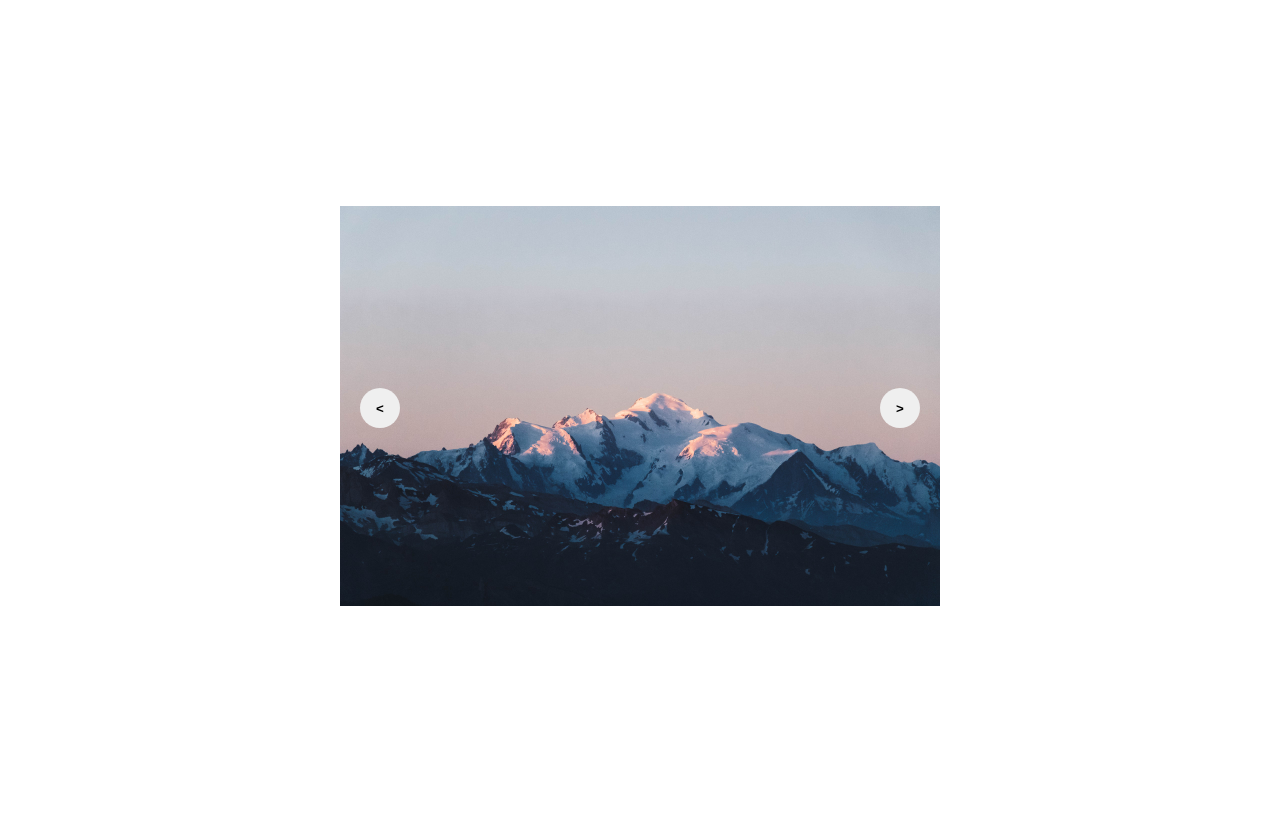
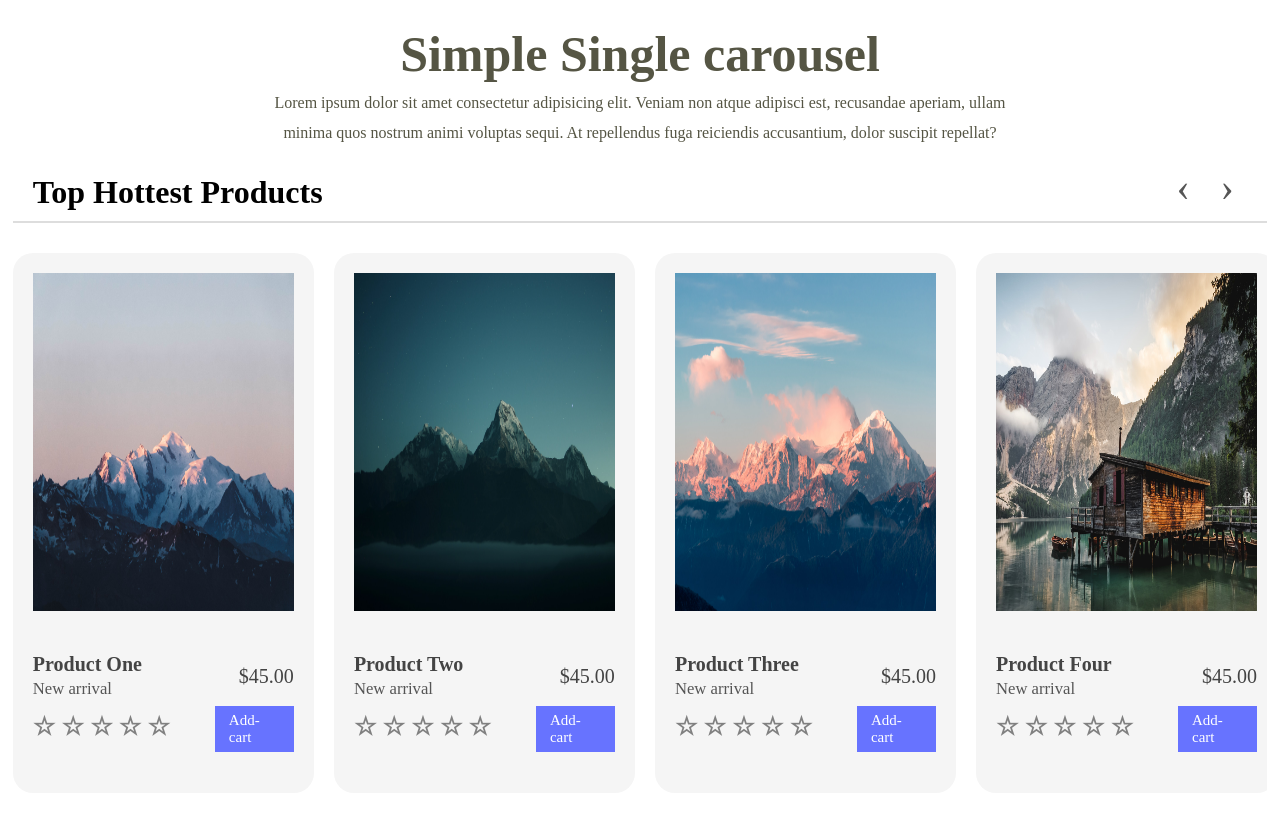
Before and after one commit to farhanabsar21/vanilla-javascript-slider, a plain HTML site: page index.html in a window 1280 px wide. Drawn offline with Linux system fonts and the light colour scheme.

Commit message:
new slider

```diff
--- a/app.js
+++ b/app.js
@@ -1,43 +1,33 @@
-let slidePosition = 0;
-const slides = document.getElementsByClassName('carousel__item');
-const totalSlides = slides.length;
-
-document.
-  getElementById('carousel__button--next')
-  .addEventListener("click", function() {
-    moveToNextSlide();
-  });
-document.
-  getElementById('carousel__button--prev')
-  .addEventListener("click", function() {
-    moveToPrevSlide();
-  });
-
-function updateSlidePosition() {
-  for (let slide of slides) {
-    slide.classList.remove('carousel__item--visible');
-    slide.classList.add('carousel__item--hidden');
-  }
-
-  slides[slidePosition].classList.add('carousel__item--visible');
+let span = document.getElementsByTagName('span');
+let product = document.getElementsByClassName('product')
+let product_page = Math.ceil(product.length / 4);
+let l = 0;
+let movePer = 25.34;
+let maxMove = 203;
+// mobile_view
+let mob_view = window.matchMedia("(max-width: 768px)");
+if (mob_view.matches) {
+    movePer = 50.36;
+    maxMove = 504;
 }
 
-function moveToNextSlide() {
-  if (slidePosition === totalSlides - 1) {
-    slidePosition = 0;
-  } else {
-    slidePosition++;
-  }
+let right_mover = () => {
+    l = l + movePer;
+    if (product == 1) { l = 0; }
+    for (const i of product) {
+        if (l > maxMove) { l = l - movePer; }
+        i.style.left = '-' + l + '%';
+    }
 
-  updateSlidePosition();
 }
-
-function moveToPrevSlide() {
-  if (slidePosition === 0) {
-    slidePosition = totalSlides - 1;
-  } else {
-    slidePosition--;
-  }
-
-  updateSlidePosition();
+let left_mover = () => {
+    l = l - movePer;
+    if (l <= 0) { l = 0; }
+    for (const i of product) {
+        if (product_page > 1) {
+            i.style.left = '-' + l + '%';
+        }
+    }
 }
+span[1].onclick = () => { right_mover(); }
+span[0].onclick = () => { left_mover(); }
--- a/index.html
+++ b/index.html
@@ -9,25 +9,154 @@
 </head>
 <body>
     <main>
-        <div class="carousel">
-            <div class="carousel__item carousel__item--visible">
-              <img src="./img/1.jpg" />
-            </div>
-            <div class="carousel__item">
-              <img src="./img/2.jpg" />
-            </div>
-            <div class="carousel__item">
-              <img src="./img/3.jpg" />
-            </div>
-            <div class="carousel__item">
-                <img src="./img/4.jpg" />
-            </div>
-            <div class="carousel__actions">
-              <button id="carousel__button--prev" aria-label="Previous slide"><</button>
-              <button id="carousel__button--next" aria-label="Next slide">></button>
-            </div>
-          </div>
-    </main>
+		<div class="text">
+			<h1>Simple Single carousel</h1>
+			<p>
+				Lorem ipsum dolor sit amet consectetur adipisicing elit. Veniam non atque adipisci est, recusandae aperiam, ullam minima quos nostrum animi voluptas sequi. At repellendus fuga reiciendis accusantium, dolor suscipit repellat?
+			</p>
+		</div>
+		<header>
+			<h1>Top Hottest Products</h1>
+			<p>
+				<span>&#139;</span>
+				<span>&#155;</span>
+			</p>
+		</header>
+		<section>
+			<div class="product">
+				<picture>
+					<img src="./img/1.jpg" alt="">
+				</picture>
+				<div class="detail">
+					<p>
+						<b>Product One</b><br>
+						<small>New arrival</small>
+					</p>
+					<samp>$45.00</samp>
+				</div>
+				<div class="button">
+					<p class="star">
+						<strong>&star;</strong>
+						<strong>&star;</strong>
+						<strong>&star;</strong>
+						<strong>&star;</strong>
+						<strong>&star;</strong>
+					</p>
+					<a href="#">Add-cart</a>
+				</div>
+			</div>
+			<div class="product">
+				<picture>
+					<img src="./img/2.jpg" alt="">
+				</picture>
+				<div class="detail">
+					<p>
+						<b>Product Two</b><br>
+						<small>New arrival</small>
+					</p>
+					<samp>$45.00</samp>
+				</div>
+				<div class="button">
+					<p class="star">
+						<strong>&star;</strong>
+						<strong>&star;</strong>
+						<strong>&star;</strong>
+						<strong>&star;</strong>
+						<strong>&star;</strong>
+					</p>
+					<a href="#">Add-cart</a>
+				</div>
+			</div>
+			<div class="product">
+				<picture>
+					<img src="./img/3.jpg" alt="">
+				</picture>
+				<div class="detail">
+					<p>
+						<b>Product Three</b><br>
+						<small>New arrival</small>
+					</p>
+					<samp>$45.00</samp>
+				</div>
+				<div class="button">
+					<p class="star">
+						<strong>&star;</strong>
+						<strong>&star;</strong>
+						<strong>&star;</strong>
+						<strong>&star;</strong>
+						<strong>&star;</strong>
+					</p>
+					<a href="#">Add-cart</a>
+				</div>
+			</div>
+			<div class="product">
+				<picture>
+					<img src="./img/4.jpg" alt="">
+				</picture>
+				<div class="detail">
+					<p>
+						<b>Product Four</b><br>
+						<small>New arrival</small>
+					</p>
+					<samp>$45.00</samp>
+				</div>
+				<div class="button">
+					<p class="star">
+						<strong>&star;</strong>
+						<strong>&star;</strong>
+						<strong>&star;</strong>
+						<strong>&star;</strong>
+						<strong>&star;</strong>
+					</p>
+					<a href="#">Add-cart</a>
+				</div>
+			</div>
+			<div class="product">
+				<picture>
+					<img src="./img/1.jpg" alt="">
+				</picture>
+				<div class="detail">
+					<p>
+						<b>Product Five</b><br>
+						<small>New arrival</small>
+					</p>
+					<samp>$45.00</samp>
+				</div>
+				<div class="button">
+					<p class="star">
+						<strong>&star;</strong>
+						<strong>&star;</strong>
+						<strong>&star;</strong>
+						<strong>&star;</strong>
+						<strong>&star;</strong>
+					</p>
+					<a href="#">Add-cart</a>
+				</div>
+			</div>
+			<div class="product">
+				<picture>
+					<img src="./img/2.jpg" alt="">
+				</picture>
+				<div class="detail">
+					<p>
+						<b>Product Five</b><br>
+						<small>New arrival</small>
+					</p>
+					<samp>$45.00</samp>
+				</div>
+				<div class="button">
+					<p class="star">
+						<strong>&star;</strong>
+						<strong>&star;</strong>
+						<strong>&star;</strong>
+						<strong>&star;</strong>
+						<strong>&star;</strong>
+					</p>
+					<a href="#">Add-cart</a>
+				</div>
+			</div>
+		</section>
+	</main>
     <script src="./app.js"></script>
 </body>
 </html>
--- a/style.css
+++ b/style.css
@@ -1,64 +1,120 @@
+*{
+    padding: 0;
+    margin: 0;
+    box-sizing: border-box;
+    font-family: -webkit-pictograph;
+}
 main{
     width: 100%;
-    height: 100vh;
+    height: 840px;
+    /*background: red;*/
+    margin: 10px auto;
+    position: relative;
+    padding: 5px 0;
+}
+main .text{
+    padding: 10px;
+    text-align: center;
+    /*font-size: 30px;*/
+    color: #554;
+}
+.text h1{
+    font-size: 50px;
+}
+.text p{
+    width: 60%;
+    padding: 5px;
+    margin: auto;
+    line-height: 30px;
+}
+main header{
+    width: 98%;
+    height: 60px;
+    margin: 0 auto;
+    /*background: gray;*/
     display: flex;
     align-items: center;
-    justify-content: center;
+    padding: 20px;
+    justify-content: space-between;
+    border-bottom: 2px solid #ddd;
 }
-.carousel {
-    overflow: hidden;
-    max-width: 600px;
-    position: relative;
+header p span{
+    font-size: 40px;
+    margin: 0 5px;
+    cursor: pointer;
+    color: #555;
+     width: 30px;
+    height: 30px;
+    display: inline-block;
+    line-height: 19px;
+    text-align: center;
+    border-radius: 3px;
 }
-
-  .carousel .carousel__item,
-  .carousel .carousel__item--hidden {
+header p span:hover{
+    background: #222;
+    color: white;
+}
+section{
+    width: 98%;
+    height: 600px;
+    /*background: red;*/
+    margin: auto;
+    display: flex;
+    align-items: center;
+    overflow-x: hidden;
+}
+section::-webkit-scrollbar{
     display: none;
 }
+section .product{
+    min-width: 24%;
+    height: 90%;
+    background: whitesmoke;
+    margin:  0 20px  0 0;
+    border-radius: 20px;
+    position: relative;
+    left: 0;
+    transition: 0.5s;
 
-  .carousel .carousel__item img {
+}
+picture{
     width: 100%;
-    max-width: 600px;
-    height: 400px;
+    height: 70%;
+    padding: 20px;
+    /*background: green;*/
+    display: flex;
+    overflow: hidden;
+    margin-bottom: 20px;
 }
-
-  .carousel .carousel__item--visible {
-    display: block;
-    animation: fadeVisibility 0.5s;
+picture img{
+    width: 100%;
 }
-
-  .carousel .carousel__actions {
+.detail,
+.button{
+    width: 90%;
+    /*background: red;*/
+    margin: auto;
+    padding: 5px;
     display: flex;
-    width: 100%;
     justify-content: space-between;
-    position: absolute;
-    top: 50%;
-    transform: translateY(-50%);
+    align-items: center;
+    height: 50px;
+    font-size: 20px;
+    color: #444;
 }
-
-  .carousel .carousel__actions button {
-    border-radius: 50px;
-    border: 0;
-    font-weight: bold;
-    cursor: pointer;
-    width: 40px;
-    height: 40px;
+small{color: #555;}
+a{
+    text-decoration: none;
+    padding: 6px 14px;
+    font-size: 15px;
+    margin: 5px 0 0 20px;
+    display: inline-block;
+    background: #6773ff;
+    color: white;
 }
-
-  .carousel .carousel__actions button#carousel__button--prev {
-    margin-left: 20px;
+p.star{
+    margin: 5px auto;
+    width: 65%;
+    font-size: 25px;
+    color: #808080;
 }
-
-  .carousel .carousel__actions button#carousel__button--next {
-    margin-right: 20px;
-  }
-
-  @keyframes fadeVisibility {
-    0% {
-      opacity: 0;
-    }
-    100% {
-      opacity: 1;
-      transform: opacity linear;
-    }
-  }
```
Lines whose indentation alone changed are shown as unchanged.
